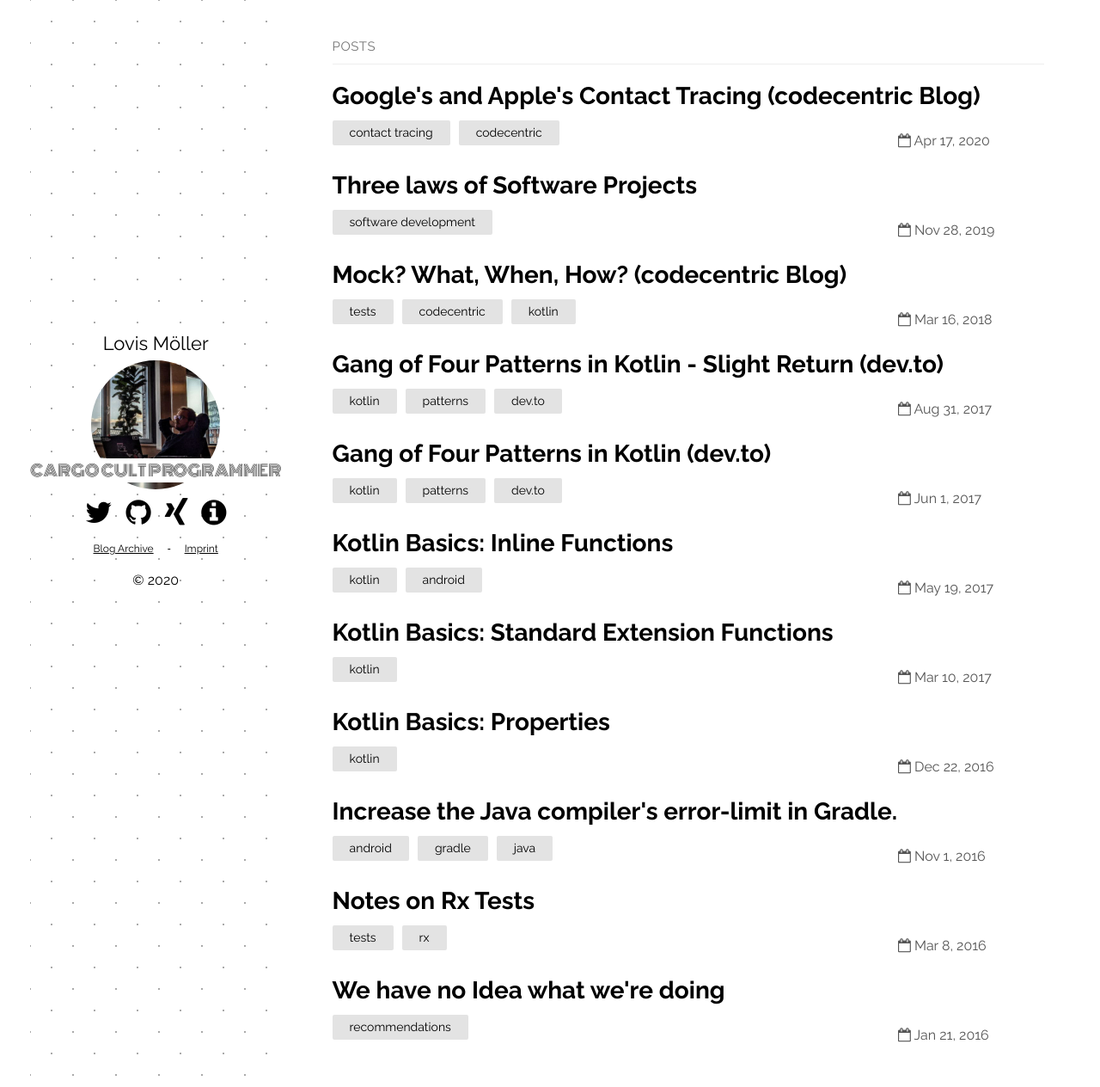
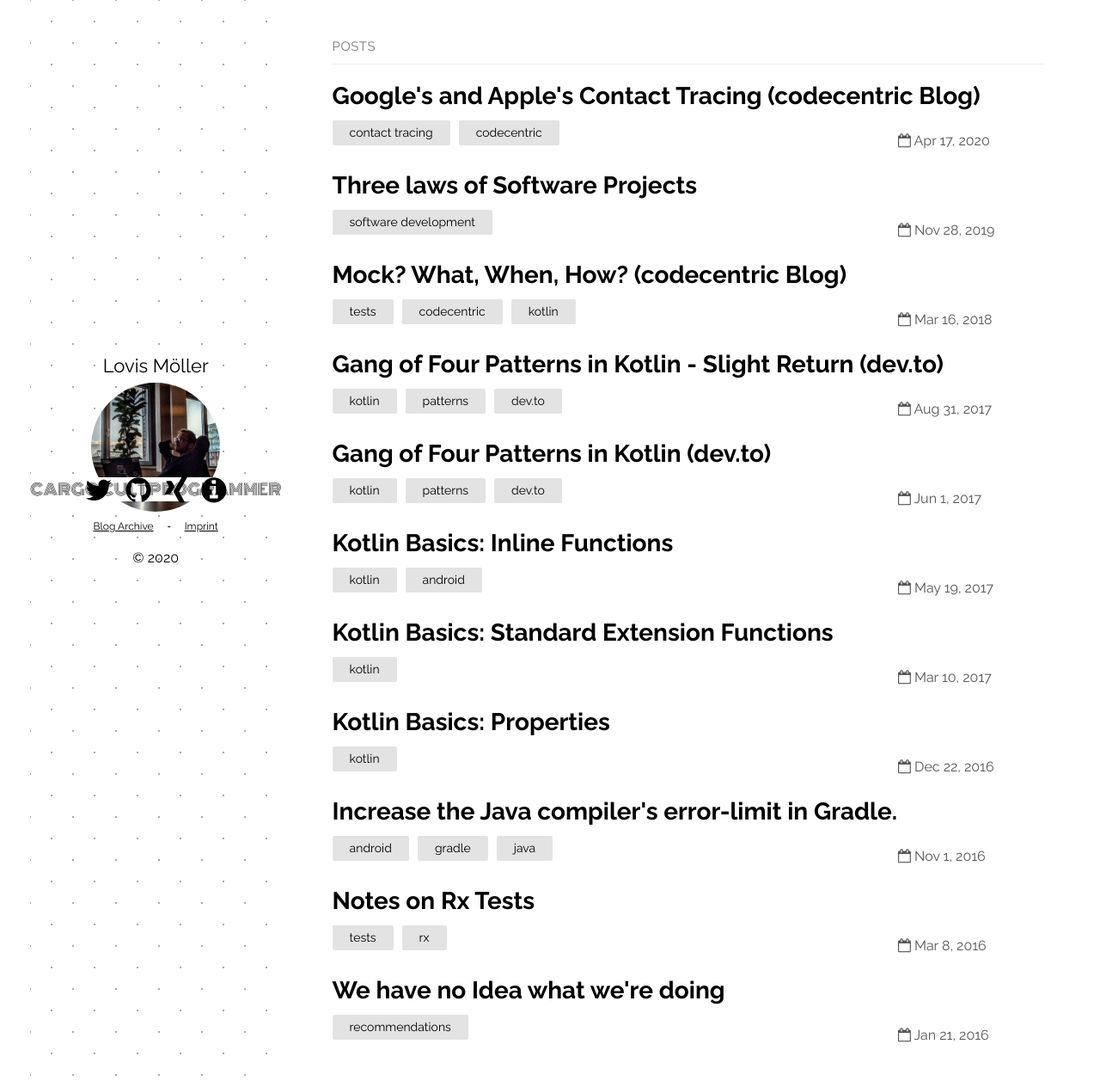
Before and after one commit to lmller/lmller.github.io, a Jekyll site: the page built from index.md, in a window 1280 px wide and 1264 px high. Shown: the whole window at 86% size. Built offline with Jekyll 4.4.1, drawn with Linux system fonts in a browser that asks for light colours.

Commit message:
rearrange about section

```diff
--- a/_sass/plain.scss
+++ b/_sass/plain.scss
@@ -104,7 +104,8 @@
       white-space: pre-wrap;
       line-height: normal;
       background-color: white;
-      margin-top: -40px;
+      margin-top: -44px;
+      margin-bottom: -30px;
     }
     img {
       max-width: 150px;
```
